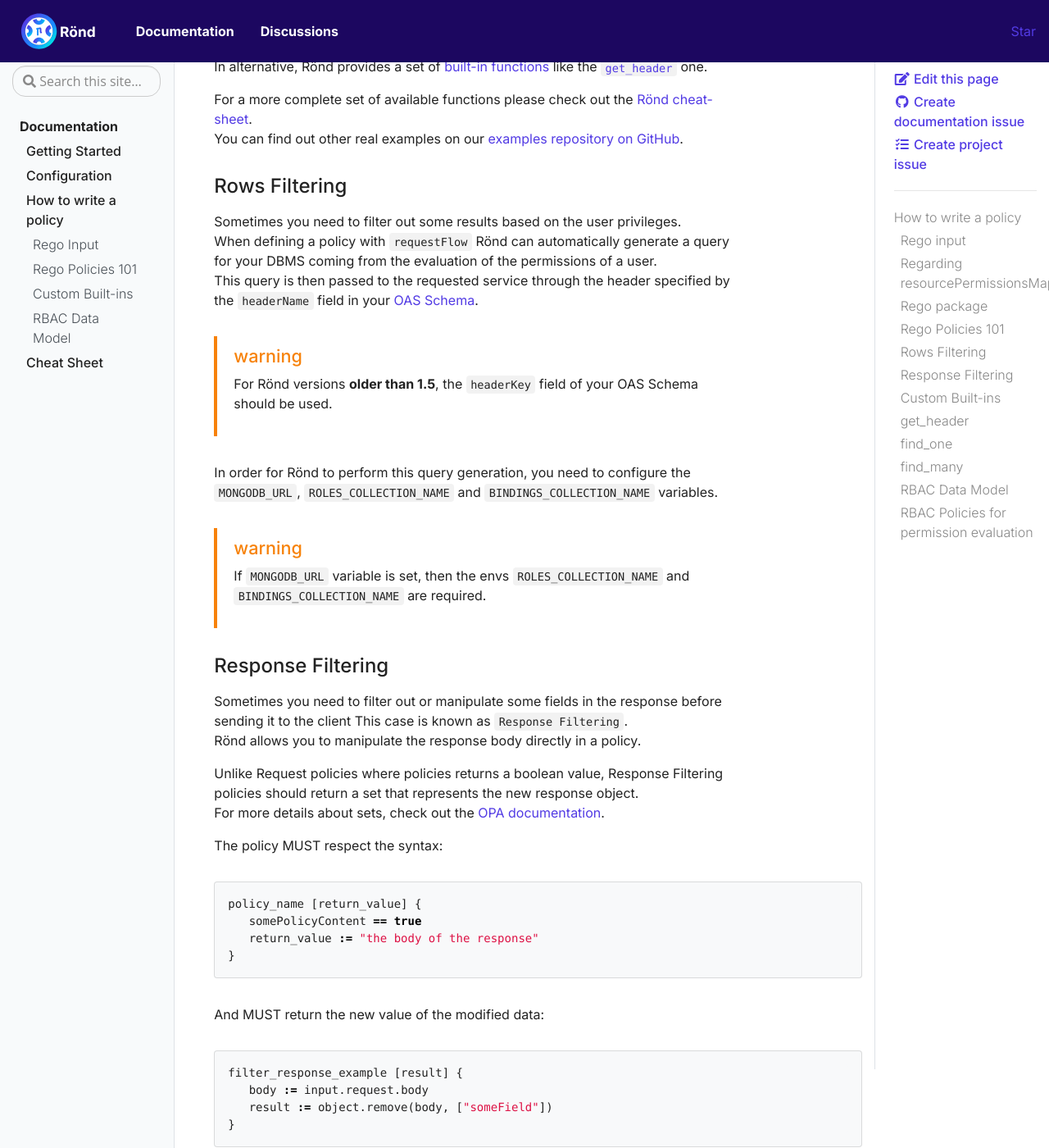
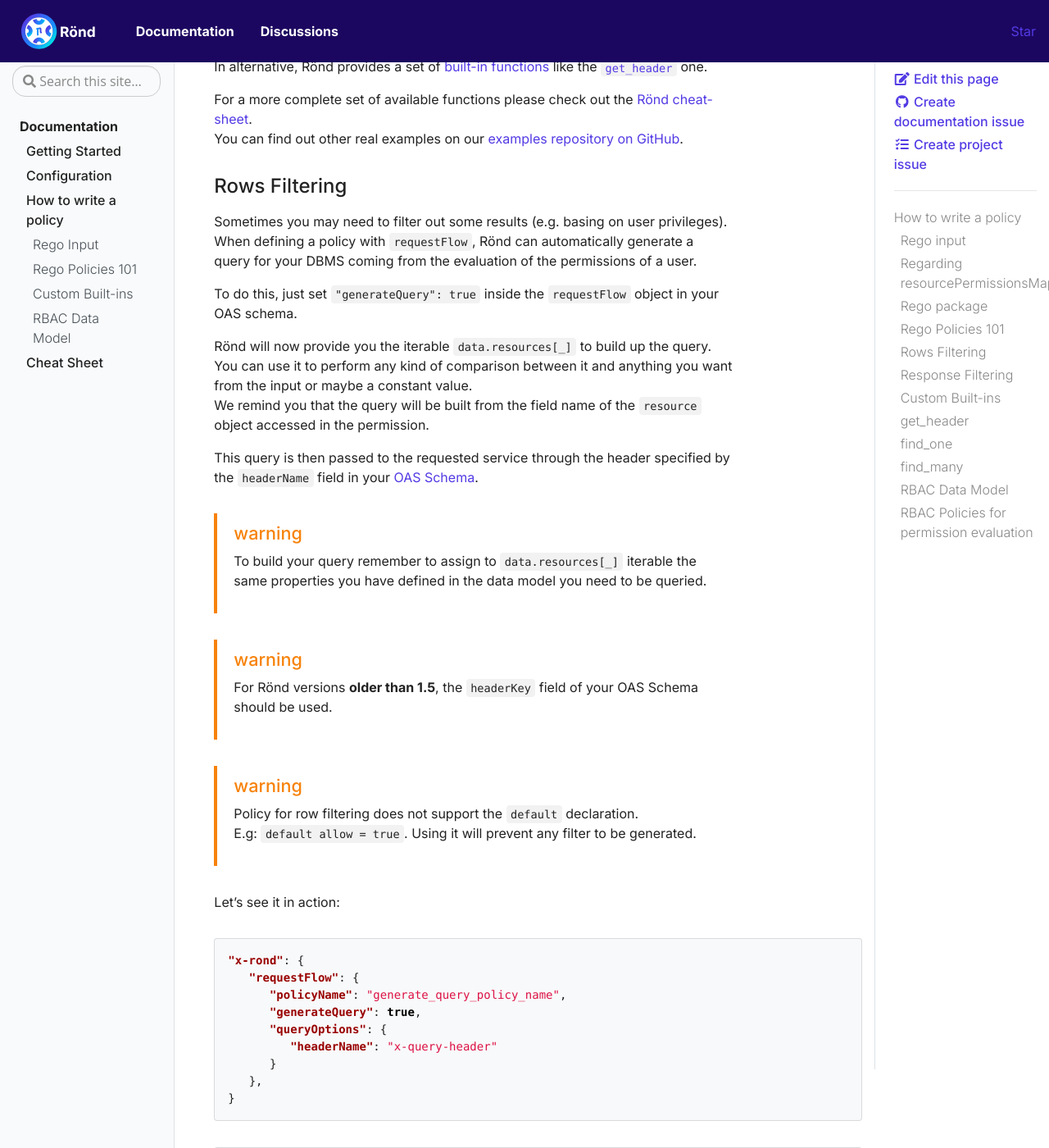
Before and after one commit to rond-authz/rond-authz.github.io, a Jekyll site: the page built from _docs/policy-integration.md, in a window 1280 px wide and 1400 px high, scrolled down 2527 px. Shown: the whole window at 82% size. Built offline with Jekyll 4.4.1, drawn with Linux system fonts in a browser that asks for light colours; some of the changed text lies outside the part shown.

Commit message:
applied suggestions after review

````diff
--- a/_docs/policy-integration.md
+++ b/_docs/policy-integration.md
@@ -103,10 +103,22 @@
 
 ### Rows Filtering
 
-Sometimes you need to filter out some results based on the user privileges.
-When defining a policy with `requestFlow`
-Rönd can automatically generate a query for your DBMS coming from the evaluation of the permissions of a user.
+Sometimes you may need to filter out some results (e.g. basing on user privileges).
+When defining a policy with `requestFlow`, Rönd can automatically generate a query for your DBMS coming from the evaluation of the permissions of a user.
+
+To do this, just set `"generateQuery": true` inside the `requestFlow` object in your OAS schema.
+
+Rönd will now provide you the iterable `data.resources[_]` to build up the query.
+You can use it to perform any kind of comparison between it and anything you want from the input or maybe a constant value.
+We remind you that the query will be built from the field name of the `resource` object accessed in the permission.
+
 This query is then passed to the requested service through the header specified by the `headerName` field in your [OAS Schema](/docs/configuration#openapi-specification-file).
+
+{%
+  include alert.html
+  type="warning"
+  content="To build your query remember to assign to `data.resources[_]` iterable the same properties you have defined in the data model you need to be queried."
+%}
 
 {%
   include alert.html
@@ -114,13 +126,148 @@
   content="For Rönd versions **older than 1.5**, the `headerKey` field of your OAS Schema should be used."
 %}
 
-In order for Rönd to perform this query generation, you need to configure the `MONGODB_URL`, `ROLES_COLLECTION_NAME` and `BINDINGS_COLLECTION_NAME` variables.
-
 {%
   include alert.html
   type="warning"
-  content="If `MONGODB_URL` variable is set, then the envs `ROLES_COLLECTION_NAME` and `BINDINGS_COLLECTION_NAME` are required."
+  content="Policy for row filtering does not support the `default` declaration.
+  E.g: `default allow = true`. Using it will prevent any filter to be generated."
 %}
+
+Let's see it in action:
+``` json
+"x-rond": {
+   "requestFlow": {
+      "policyName": "generate_query_policy_name",
+      "generateQuery": true,
+      "queryOptions": {
+         "headerName": "x-query-header"
+      }
+   },
+}
+```
+
+``` rego
+package policies
+
+generate_query_policy_name {
+   input.request.method == "GET"
+   resource := data.resources[_]
+   resource._id == input.user.userId
+   resource.description == "this is the user description"
+}
+
+generate_query_policy_name {
+   input.request.method == "GET"
+   resource := data.resources[_]
+   resource.managerId == input.user.userId
+   resource.name == input.request.path[1]
+}
+```
+
+In the example above, given a valid rows filtering configuration, the policy requires that the requested resource details can be retrieved by the user and by its manager.
+This way, given the following input to the permission evaluator:
+```json
+[
+   {
+      "input": {
+         "method": "GET",
+         "request": { "path": ["resource", "654321"], },
+         "user": { "userId": "123456", }
+      }
+   }
+]
+```
+
+The request is accepted and in the header specified by `headerName` we can find the following object representing a MongoDB query:
+```json
+[
+   {
+      "$or":[
+         {
+            "$and":[
+               {
+                  "_id":{
+                     "$eq":"123456"
+                  }
+               },
+               {
+                  "description":{
+                     "$eq":"this is the user description"
+                  }
+               }
+            ]
+         },
+         {
+            "$and":[
+               {
+                  "managerId":{
+                     "$eq":"123456"
+                  }
+               },
+               {
+                  "_id":{
+                     "$eq":"654321"
+                  }
+               }
+            ]
+         }
+      ]
+   }
+]
+```
+
+Let's inspect another use case.
+This time we want to allow the request only if the user is between 20 and 30 years old.
+
+```rego
+package policies
+
+check_user_age {
+   input.request.method == "GET"
+   resource := data.resources[_]
+   resource._id == input.userId
+   resource.age >= 20
+   resource.age <= 30
+}
+```
+
+Given the following input to the permission evaluator:
+```json
+[
+   {
+      "input": {
+         "method": "GET",
+         "userId": 12345
+      }
+   }
+]
+```
+
+The request is accepted and in the header specified by `headerName` we can find the following object representing a MongoDB query:
+```json
+[
+   {
+      "$and":[
+         {
+            "_id":{
+               "$eq":12345
+            }
+         },
+         {
+            "age":{
+               "$gte":20
+            }
+         },
+         {
+            "age":{
+               "$lte":30
+            }
+         }
+      ]
+   }
+]
+```
+
 
 ### Response Filtering
 
@@ -225,8 +372,17 @@
 
 ## RBAC Data Model
 
-When the variables `MONGODB_URL`, `ROLES_COLLECTION_NAME` and `BINDINGS_COLLECTION_NAME` are set, Rönd can perform checks over the user permissions.
-These permissions, in the form of ***Roles*** and ***Bindings***, are then provided in the `input` object: in this way your policy can operate according to your needs, based on user actual permissions.
+In order for Rönd to perform checks over users permissions, you need to configure the `MONGODB_URL`, `ROLES_COLLECTION_NAME` and `BINDINGS_COLLECTION_NAME` variables.
+
+When these variables are configured, Rönd will fetch users permissions data from the specified sources.
+These permissions will be then provided with the two iterables `input.user.roles[_]` and `input.user.bindings[_]`.
+You can now use these two iterables to build up your policy according to your needs.
+
+{%
+  include alert.html
+  type="warning"
+  content="If `MONGODB_URL` variable is set, then the envs `ROLES_COLLECTION_NAME` and `BINDINGS_COLLECTION_NAME` are required."
+%}
 
 {%
   include alert.html
@@ -296,153 +452,12 @@
 
 ### RBAC Policies for permission evaluation
 
-Any RBAC policy is provided with the iterable `data.resources[_]`. This structure is used to build up the query.
-You can use it to perform any kind of comparison between it and anything you want from the input or maybe a constant value.
-We remind you that the query will be built from the field name of the resource object accessed in the permission.
-
-{%
-  include alert.html
-  type="warning"
-  content="To build your query remember to assign to `data.resources` iterable the same properties you have defined in the data model you need to be queried."
-%}
-
-
+Let's check, in the following example, if the user have the permission to read some data:
 ```rego
 package policies
 
-filter_projects_example {
-   bindings := input.user.bindings[_]
-   resource := data.resources[_]
-   resource._id == bindings.resource.resourceId
+has_read_permission {
+   userRoles := input.user.roles[_]
+   userRoles.permissions[_] == "can_read"
 }
 ```
-
-In the example below, given a valid rows filtering configuration, the `allow` policy requires that the requested resource details can be retrieved by the user and by its manager.
-
-```rego
-package policies
-
-allow {
-   input.request.method == "GET"
-   resource := data.resources[_]
-   resource.name == input.user
-   resource.description == "this is the user description"
-}
-
-allow {
-   input.request.method == "GET"
-   resource := data.resources[_]
-   resource.manager == input.user
-   resource.name == input.path[1]
-}
-```
-
-{%
-  include alert.html
-  type="warning"
-  content="Policy for row filtering does not support the `default` declaration.
-  E.g: `default allow = true`. Using it will prevent any filter to be generated."
-%}
-
-Given the following input to the permission evaluator:
-```json
-[
-   {
-      "input": {
-          "method": "GET",
-          "path": ["resource", "bob"],
-          "user": "alice"
-      }
-   }
-]
-```
-
-The request is accepted and in the header specified by `headerName` we can find the following object representing a MongoDB query:
-```json
-[
-   {
-      "$or":[
-         {
-            "$and":[
-               {
-                  "name":{
-                     "$eq":"alice"
-                  }
-               },
-               {
-                  "description":{
-                     "$eq":"this is the user description"
-                  }
-               }
-            ]
-         },
-         {
-            "$and":[
-               {
-                  "manager":{
-                     "$eq":"alice"
-                  }
-               },
-               {
-                  "name":{
-                     "$eq":"bob"
-                  }
-               }
-            ]
-         }
-      ]
-   }
-]
-```
-
-Let's inspect another use case.
-This time we want to allow the request only if the user at least 20 years old.
-
-```rego
-package policies
-
-allow {
-   input.request.method == "GET"
-   resource := data.resources[_]
-   resource.userId == input.userId
-   resource.age >= 20
-   resource.age <= 30
-}
-```
-
-Given the following input to the permission evaluator:
-```json
-[
-   {
-      "input": {
-         "method": "GET",
-         "userId": 12345
-      }
-   }
-]
-```
-
-The request is accepted and in the header specified by `headerName` we can find the following object representing a MongoDB query:
-```json
-[
-   {
-      "$and":[
-         {
-            "userId":{
-               "$eq":12345
-            }
-         },
-         {
-            "age":{
-               "$gte":20
-            }
-         },
-         {
-            "age":{
-               "$lte":30
-            }
-         }
-      ]
-   }
-]
-```
````
